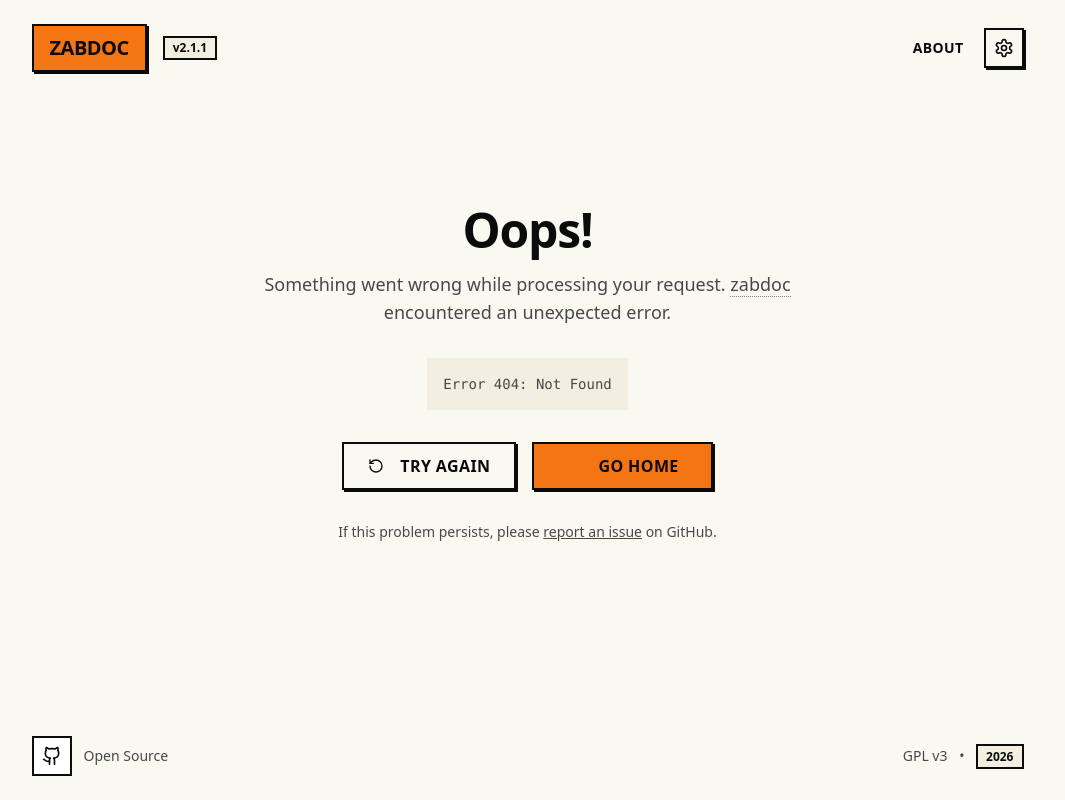
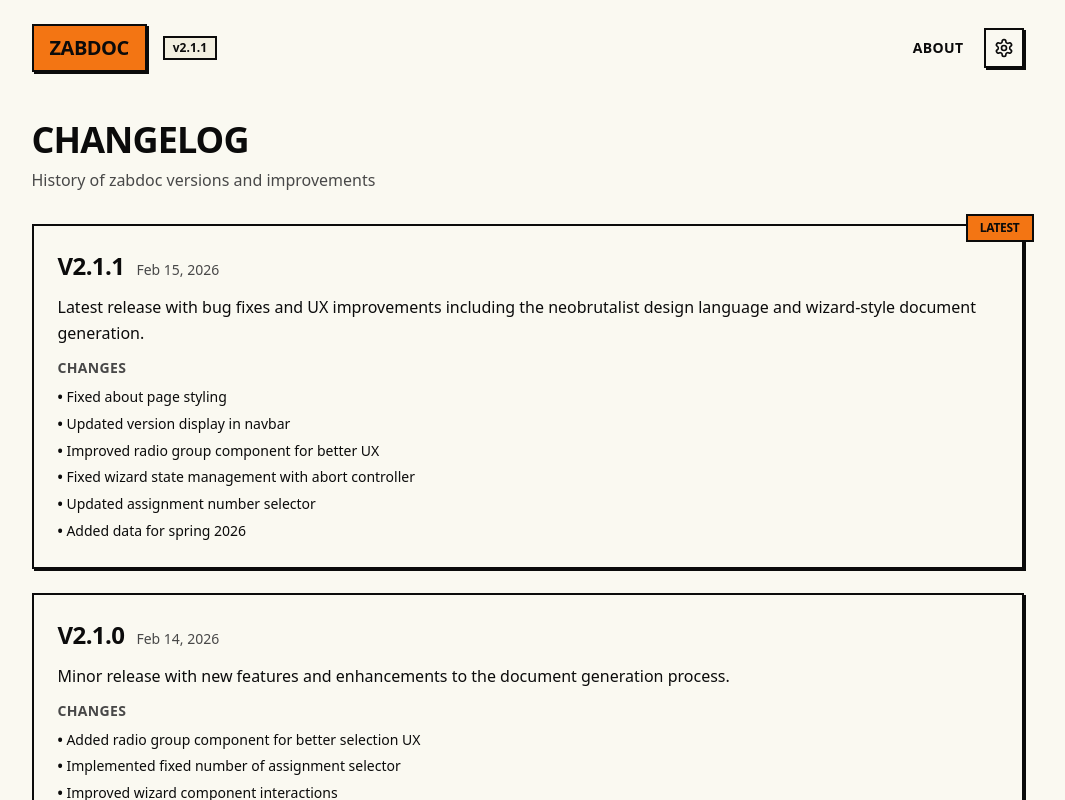
Before and after one commit to hammadmajid/zabdoc, a SvelteKit app in the folder worker/: page /changelog in a window 1280 px wide. Before the commit this address had no page. Shown: the top 800 px of the page, without its empty margins (105-1170 px from the left). Built offline with nearby package versions, Linux system fonts and the light colour scheme; some icons are missing.

Commit message:
add a changelog route

```diff
--- a/worker/src/routes/+layout.svelte
+++ b/worker/src/routes/+layout.svelte
@@ -42,9 +42,12 @@
                 >
                     zabdoc
                 </a>
-                <span class="bg-muted px-2 py-0.5 neo-border-sm text-xs font-bold">
+                <a
+                    href="/changelog"
+                    class="bg-muted px-2 py-0.5 neo-border-sm text-xs font-bold hover:bg-primary transition-colors"
+                >
                     v2.1.1
-                </span>
+                </a>
             </nav>
             <nav class="flex items-center gap-2">
                 <a
--- /dev/null
+++ b/worker/src/routes/changelog/+page.svelte
@@ -0,0 +1,133 @@
+<script lang="ts">
+    interface ChangelogEntry {
+        version: string;
+        date: string;
+        description: string;
+        changes: string[];
+    }
+
+    function formatDate(dateString: string): string {
+        const date = new Date(dateString + "T00:00:00");
+        return new Intl.DateTimeFormat("en-US", {
+            year: "numeric",
+            month: "short",
+            day: "numeric"
+        }).format(date);
+    }
+
+    const changelog: ChangelogEntry[] = [
+        {
+            version: "2.1.1",
+            date: "2026-02-15",
+            description:
+                "Latest release with bug fixes and UX improvements including the neobrutalist design language and wizard-style document generation.",
+            changes: [
+                "Fixed about page styling",
+                "Updated version display in navbar",
+                "Improved radio group component for better UX",
+                "Fixed wizard state management with abort controller",
+                "Updated assignment number selector",
+                "Added data for spring 2026"
+            ]
+        },
+        {
+            version: "2.1.0",
+            date: "2026-02-14",
+            description:
+                "Minor release with new features and enhancements to the document generation process.",
+            changes: [
+                "Added radio group component for better selection UX",
+                "Implemented fixed number of assignment selector",
+                "Improved wizard component interactions",
+                "Enhanced data handling for assignments",
+                "Better state management across wizard steps"
+            ]
+        },
+        {
+            version: "2.0.0",
+            date: "2026-01-17",
+            description:
+                "Major redesign introducing the neobrutalist design language and wizard-style interface for the document generation process.",
+            changes: [
+                "Implemented neobrutalist design language UI",
+                "Introduced wizard component for intuitive document generation",
+                "Redesigned favicon for consistency",
+                "Restructured UI elements for better user experience",
+                "Removed outdated pages and components"
+            ]
+        },
+        {
+            version: "1.0.0",
+            date: "2025-09-09",
+            description:
+                "Modernized the frontend with SvelteKit and improved mobile experience with enhanced drag and drop functionality.",
+            changes: [
+                "Migrated to SvelteKit for better performance",
+                "Implemented touch drag and drop functionality for mobile",
+                "Modernized tech stack and tooling",
+                "Improved code organization and maintainability",
+                "Better component architecture"
+            ]
+        },
+        {
+            version: "0.1.0",
+            date: "2025-09-02",
+            description:
+                "Original release with core document generation functionality and initial branding.",
+            changes: [
+                "Initial project setup",
+                "Basic document generation functionality",
+                "Initial favicon and branding",
+                "GNU General Public License v3 adoption",
+                "Foundation for wizard-style interface"
+            ]
+        }
+    ];
+</script>
+
+<div class="space-y-8">
+    <div class="space-y-2">
+        <h1 class="text-4xl font-black uppercase tracking-tight">Changelog</h1>
+        <p class="text-muted-foreground">
+            History of zabdoc versions and improvements
+        </p>
+    </div>
+
+    <div class="space-y-6">
+        {#each changelog as entry, index (entry.version)}
+            <div class="neo-border-sm neo-shadow-sm p-6 space-y-3 relative">
+                {#if index === 0}
+                    <div class="absolute -top-3 -right-3 bg-primary px-3 py-1 neo-border-sm text-xs font-black uppercase tracking-tight">
+                        Latest
+                    </div>
+                {/if}
+                <div class="flex items-baseline gap-3">
+                    <h2 class="text-2xl font-black uppercase tracking-tight">
+                        v{entry.version}
+                    </h2>
+                    <span class="text-sm font-medium text-muted-foreground">
+                        {formatDate(entry.date)}
+                    </span>
+                </div>
+
+                <p class="text-foreground leading-relaxed">
+                    {entry.description}
+                </p>
+
+                <div class="space-y-2">
+                    <h3 class="text-sm font-bold uppercase tracking-wide text-muted-foreground">
+                        Changes
+                    </h3>
+                    <ul class="space-y-1">
+                        {#each entry.changes as change}
+                            <li class="text-sm leading-relaxed">
+                                <span class="font-bold">•</span>
+                                {change}
+                            </li>
+                        {/each}
+                    </ul>
+                </div>
+            </div>
+        {/each}
+    </div>
+</div>
```
